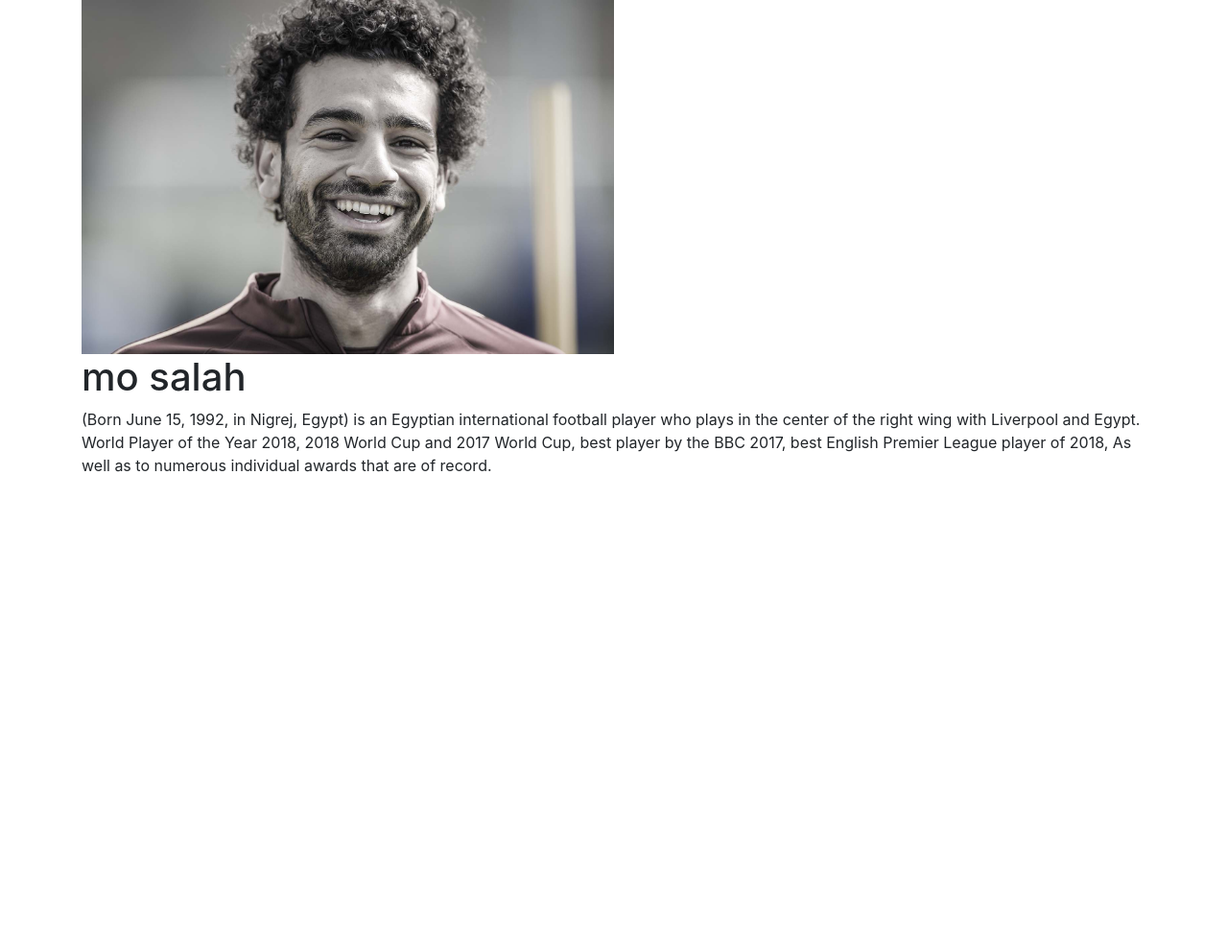
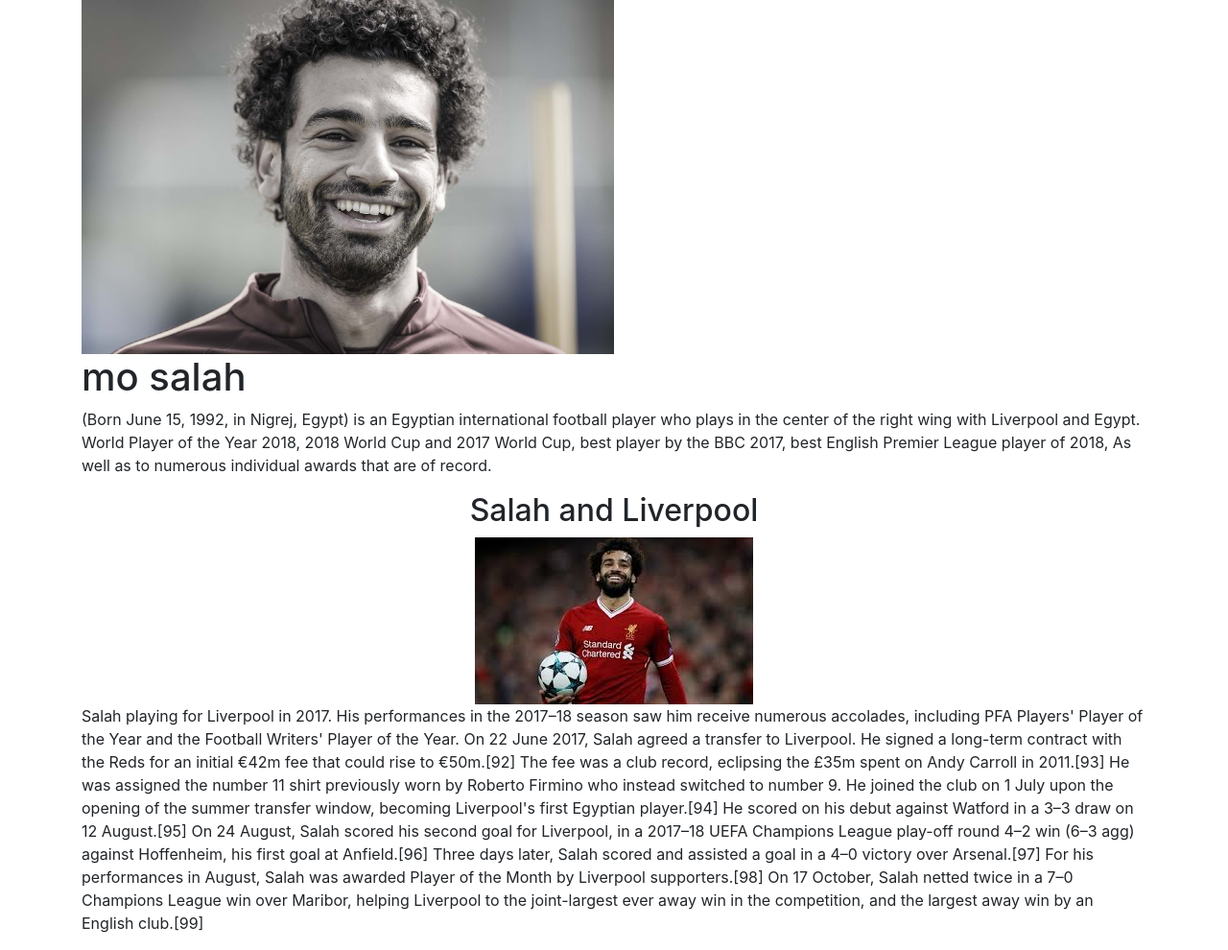
Before and after one commit to S-Mikhail/Route-Project, a plain HTML site: page index.html in a window 1280 px wide. Shown: the whole page at 96% size. Before the commit the page ends 800 px from the top, so only its background shows below. Drawn offline with nearby package versions, Linux system fonts and the light colour scheme; a script that the page names is missing.

Commit message:
Adding section of Salah's history with Liverpool

```diff
--- a/index.html
+++ b/index.html
@@ -14,14 +14,19 @@
             <p>(Born June 15, 1992, in Nigrej, Egypt) is an Egyptian international football player who plays in the center of the right wing with Liverpool and Egypt. World Player of the Year 2018, 2018 World Cup and 2017 World Cup, best player by the BBC 2017, best English Premier League player of 2018, As well as to numerous individual awards that are of record.</p>
         </div>
         </div>
+        <section id="section2" class="container"> <!-- Created by Mohamed Afify-->
+            <div class="text-center">
+            <h2> Salah and Liverpool</h2>
+            <img src="images/mo2.jpg" >
+            </div>
+            <p>
+Salah playing for Liverpool in 2017. His performances in the 2017–18 season saw him receive numerous accolades, including PFA Players' Player of the Year and the Football Writers' Player of the Year.
+On 22 June 2017, Salah agreed a transfer to Liverpool. He signed a long-term contract with the Reds for an initial €42m fee that could rise to €50m.[92] The fee was a club record, eclipsing the £35m spent on Andy Carroll in 2011.[93] He was assigned the number 11 shirt previously worn by Roberto Firmino who instead switched to number 9. He joined the club on 1 July upon the opening of the summer transfer window, becoming Liverpool's first Egyptian player.[94] He scored on his debut against Watford in a 3–3 draw on 12 August.[95] On 24 August, Salah scored his second goal for Liverpool, in a 2017–18 UEFA Champions League play-off round 4–2 win (6–3 agg) against Hoffenheim, his first goal at Anfield.[96] Three days later, Salah scored and assisted a goal in a 4–0 victory over Arsenal.[97] For his performances in August, Salah was awarded Player of the Month by Liverpool supporters.[98] On 17 October, Salah netted twice in a 7–0 Champions League win over Maribor, helping Liverpool to the joint-largest ever away win in the competition, and the largest away win by an English club.[99]</p>
 
 
 
 
-
-
-
-
+        </section>
 
         <script src="js/jquery-3.3.1.min.js"></script>
         <script src="js/popper.js"></script>
```
Also changed, not shown: images/mo2.jpg (added).
